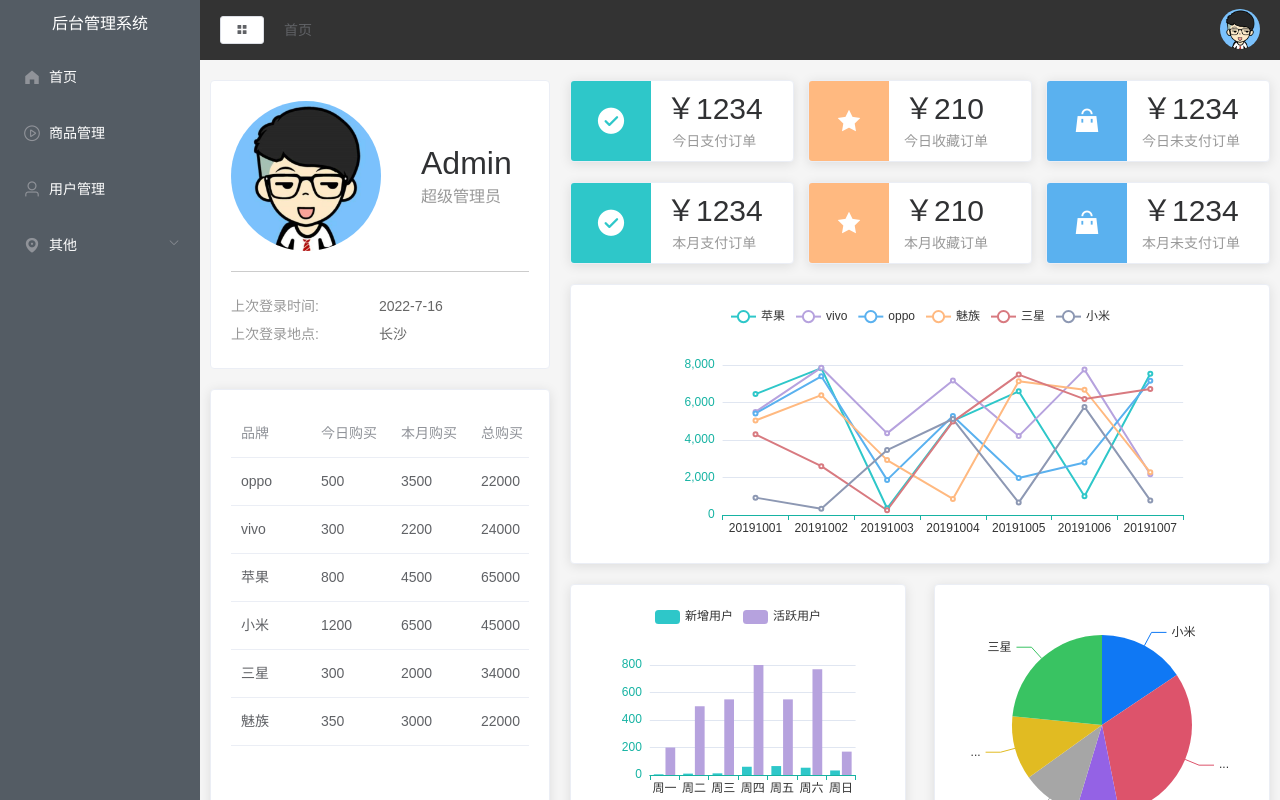
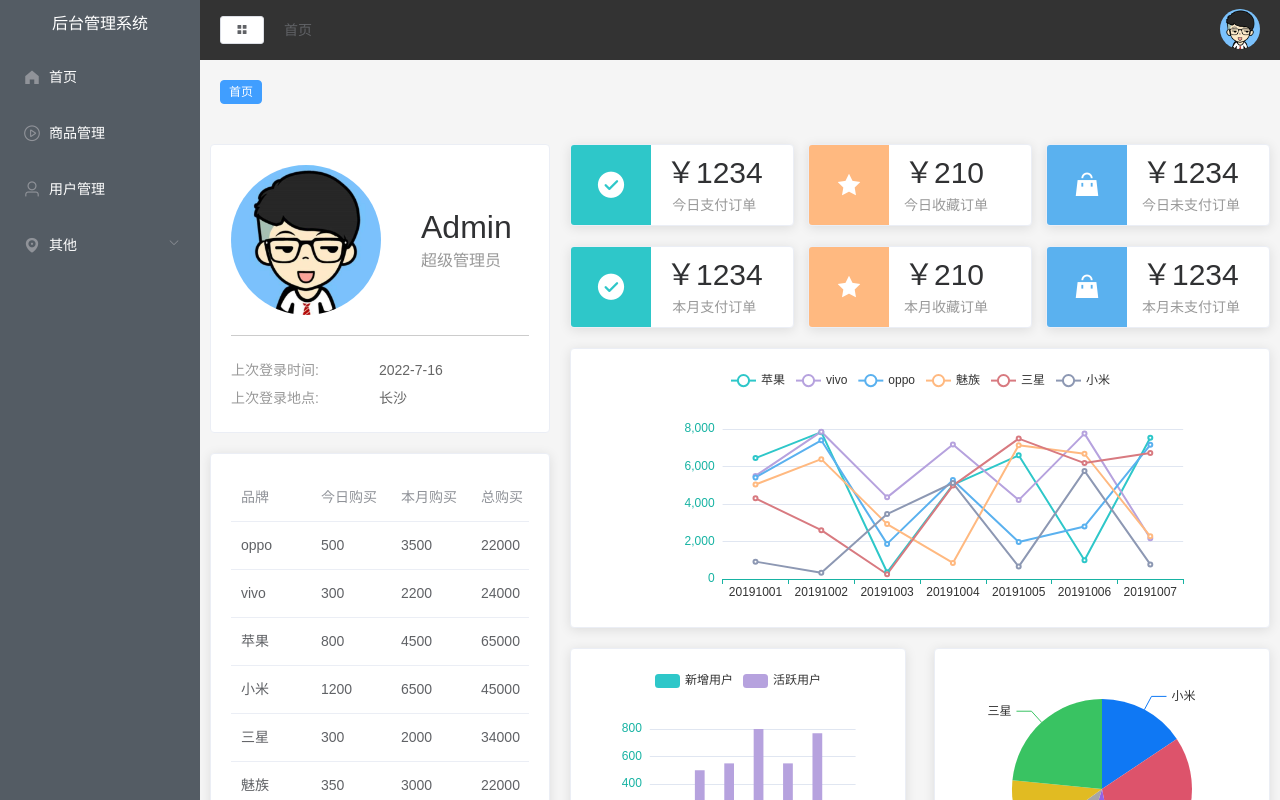
Before and after one commit to 3238670575/vue-manage, a Vue app: page /#/home in a window 1280 px wide. Built offline with nearby package versions, Linux system fonts and the light colour scheme.

Commit message:
Update index.vue

```diff
--- a/src/pages/Mains/index.vue
+++ b/src/pages/Mains/index.vue
@@ -7,6 +7,7 @@
       <el-header>
         <Header></Header>
       </el-header>
+      <Tag></Tag>
       <el-main>
         <router-view></router-view>
       </el-main>
@@ -15,15 +16,17 @@
 </template>
 
 <script>
-import Navmenu from '@/components/Navmenu'
-import Header from '@/components/Header'
+import Navmenu from "@/components/Navmenu";
+import Header from "@/components/Header";
+import Tag from "@/components/Tag";
 
 export default {
   name: "mains",
-  components:{
+  components: {
     Navmenu,
     Header,
-  }
+    Tag,
+  },
 };
 </script>
 
```
